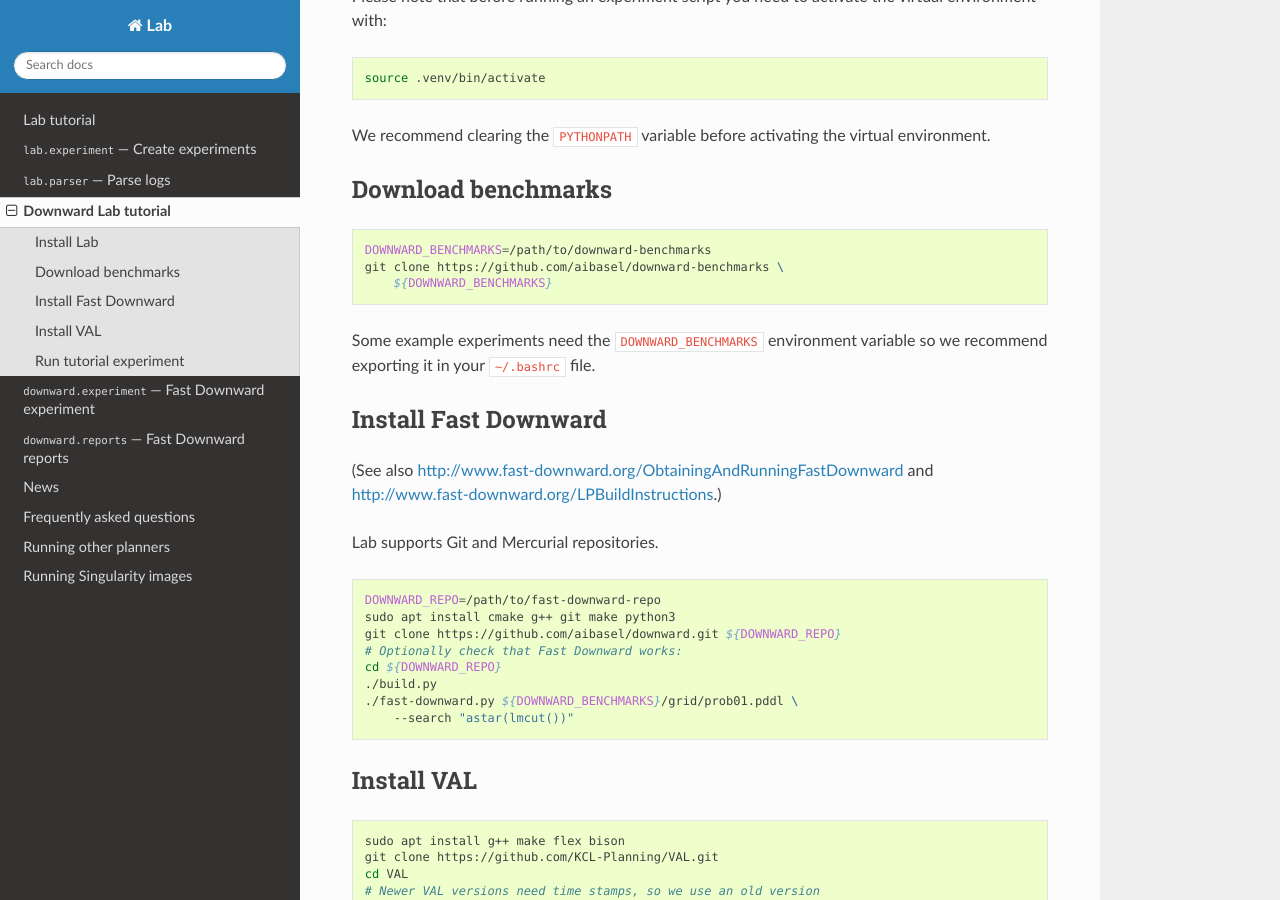
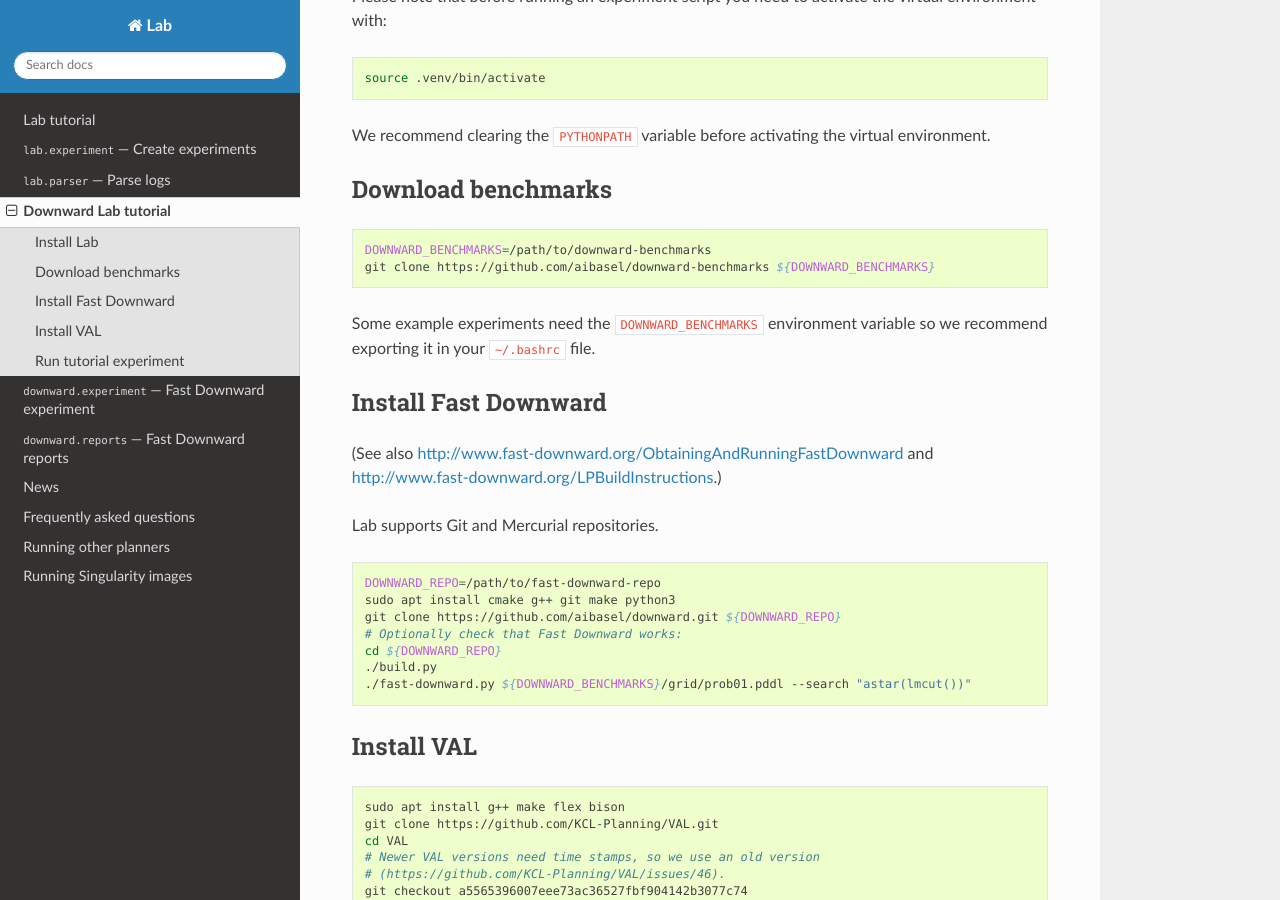
Before and after one commit to aibasel/lab, a Sphinx documentation site: the page built from docs/downward.tutorial.rst, in a window 1280 px wide and 900 px high, scrolled down 916 px. Built offline with Sphinx 7.4.7 and the Read the Docs theme 2.0.0, drawn with Linux system fonts in a browser that asks for light colours; pages that are not in the unit, such as notebooks, are missing from menus.

Commit message:
Remove line breaks.

```diff
--- a/docs/downward.tutorial.rst
+++ b/docs/downward.tutorial.rst
@@ -14,8 +14,7 @@
 ::
 
     DOWNWARD_BENCHMARKS=/path/to/downward-benchmarks
-    git clone https://github.com/aibasel/downward-benchmarks \
-        ${DOWNWARD_BENCHMARKS}
+    git clone https://github.com/aibasel/downward-benchmarks ${DOWNWARD_BENCHMARKS}
 
 Some example experiments need the ``DOWNWARD_BENCHMARKS`` environment
 variable so we recommend exporting it in your ``~/.bashrc`` file.
@@ -38,8 +37,7 @@
     # Optionally check that Fast Downward works:
     cd ${DOWNWARD_REPO}
     ./build.py
-    ./fast-downward.py ${DOWNWARD_BENCHMARKS}/grid/prob01.pddl \
-        --search "astar(lmcut())"
+    ./fast-downward.py ${DOWNWARD_BENCHMARKS}/grid/prob01.pddl --search "astar(lmcut())"
 
 
 Install VAL
```
